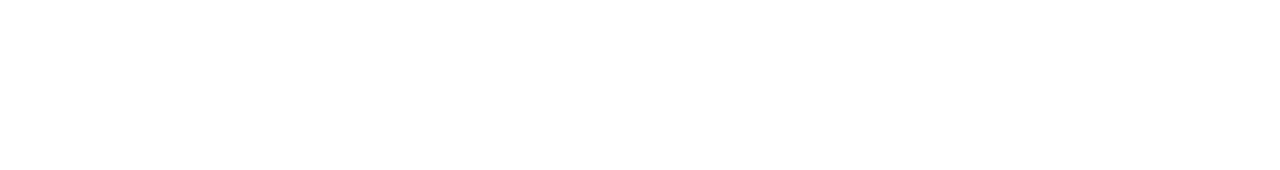
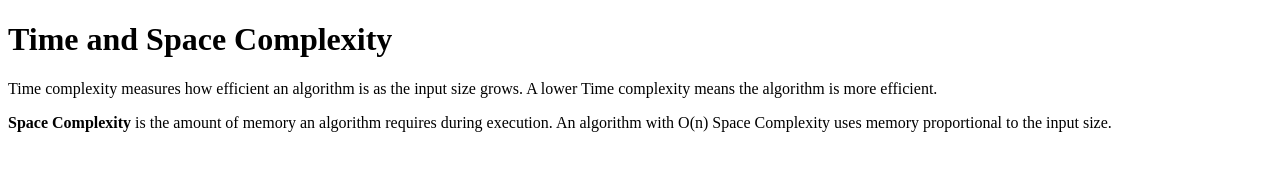
Before and after one commit to acciojob/time-and-space-complexity-Anam029, a website: page main.html in a window 1280 px wide. Drawn offline with Linux system fonts and the light colour scheme.

Commit message:
created a submission

```diff
--- a/main.html
+++ b/main.html
@@ -8,6 +8,19 @@
 
 <body>
 	<!-- the entire body must be written by student -->
+	<body>
+    <h1>Time and Space Complexity</h1>
+
+    <p>
+        Time complexity measures how efficient an algorithm is as the input size grows. A lower Time complexity means the algorithm is more efficient.
+    </p>
+
+    <p>
+        <b>Space Complexity</b> is the amount of memory an algorithm requires during execution. An algorithm with O(n) Space Complexity uses memory proportional to the input size.
+    </p>
+
+    <script type="text/javascript" src="./script.js"></script>
+</body>
     <script type="text/javascript" src="./script.js">
 </script>
 
```
